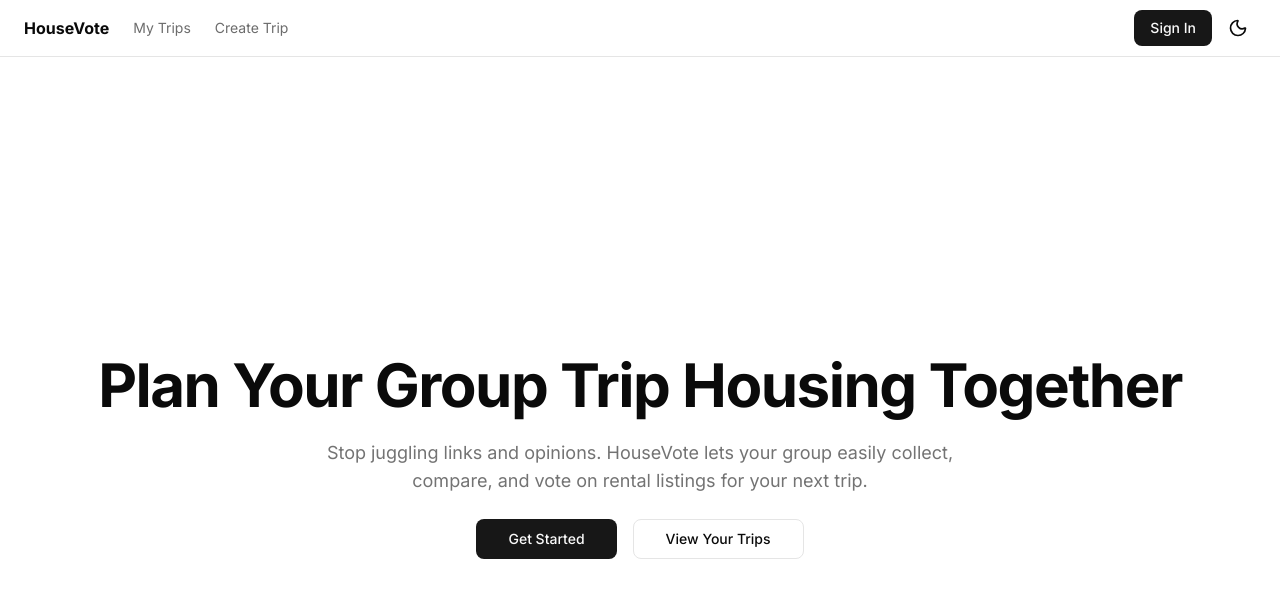
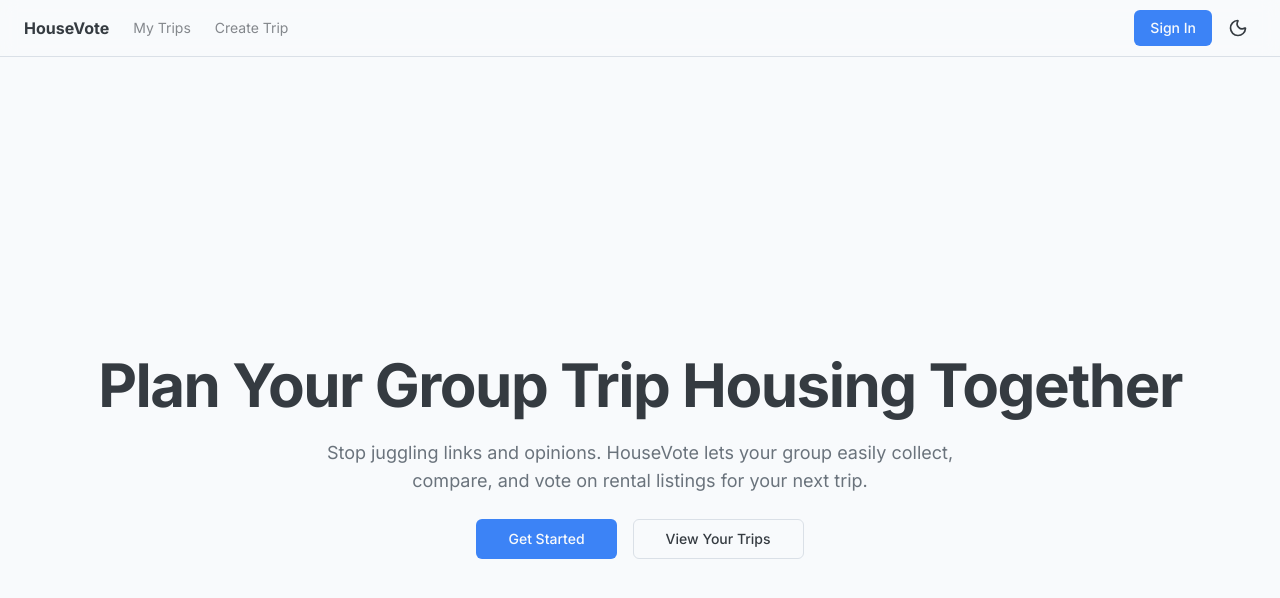
Before and after one commit to dimamarkus/house-vote, a Next.js app: page / in a window 1280 px wide. Shown: the top 598 px of the page. Built offline with nearby package versions, Linux system fonts and the light colour scheme; no server answers.

Commit message:
fix layout

```diff
--- /dev/null
+++ b/src/app/(auth)/layout.tsx
@@ -0,0 +1,11 @@
+export default function AuthLayout({
+  children,
+}: {
+  children: React.ReactNode;
+}) {
+  return (
+    <div className="container flex min-h-[calc(100vh-3.5rem)] min-h-[calc(100dvh-3.5rem)] items-center justify-center py-12">
+      {children}
+    </div>
+  );
+}
--- a/src/app/globals.css
+++ b/src/app/globals.css
@@ -1,83 +1,130 @@
 @import "tailwindcss";
 
 :root {
-  --background: oklch(1 0 0);
-  --foreground: oklch(0.145 0 0);
-  --card: oklch(1 0 0);
-  --card-foreground: oklch(0.145 0 0);
-  --popover: oklch(1 0 0);
-  --popover-foreground: oklch(0.145 0 0);
-  --primary: oklch(0.205 0 0);
-  --primary-foreground: oklch(0.985 0 0);
-  --secondary: oklch(0.97 0 0);
-  --secondary-foreground: oklch(0.205 0 0);
-  --muted: oklch(0.97 0 0);
-  --muted-foreground: oklch(0.556 0 0);
-  --accent: oklch(0.97 0 0);
-  --accent-foreground: oklch(0.205 0 0);
-  --destructive: oklch(0.577 0.245 27.325);
-  --destructive-foreground: oklch(0.985 0 0);
-  --border: oklch(0.922 0 0);
-  --input: oklch(0.922 0 0);
-  --ring: oklch(0.708 0 0);
-  --radius: 0.625rem;
+  --background: 210 40% 98%;
+  --foreground: 210 10% 23%;
+  --muted: 210 30% 94%;
+  --muted-foreground: 210 8% 45%;
+  --popover: 0 0% 100%;
+  --popover-foreground: 210 10% 23%;
+  --card: 0 0% 100%;
+  --card-foreground: 210 10% 23%;
+  --border: 210 20% 88%;
+  --input: 210 20% 91%;
+  --primary: 217 91% 60%;
+  --primary-foreground: 210 40% 98%;
+  --secondary: 210 25% 94%;
+  --secondary-foreground: 210 10% 40%;
+  --accent: 210 30% 90%;
+  --accent-foreground: 217 91% 60%;
+  --destructive: 0 84% 60%;
+  --destructive-foreground: 0 0% 98%;
+  --warning: 38 92% 50%;
+  --warning-foreground: 38 80% 15%;
+  --success: 142 71% 45%;
+  --success-foreground: 142 80% 98%;
+  --info: 270 85% 60%;
+  --info-foreground: 270 85% 98%;
+  --neutral: 210 15% 30%;
+  --neutral-foreground: 210 20% 98%;
+  --ring: 217 91% 70%;
+  --radius: 0.5rem;
 }
 
 .dark {
-  --background: oklch(0.145 0 0);
-  --foreground: oklch(0.985 0 0);
-  --card: oklch(0.205 0 0);
-  --card-foreground: oklch(0.985 0 0);
-  --popover: oklch(0.205 0 0);
-  --popover-foreground: oklch(0.985 0 0);
-  --primary: oklch(0.922 0 0);
-  --primary-foreground: oklch(0.205 0 0);
-  --secondary: oklch(0.269 0 0);
-  --secondary-foreground: oklch(0.985 0 0);
-  --muted: oklch(0.269 0 0);
-  --muted-foreground: oklch(0.708 0 0);
-  --accent: oklch(0.269 0 0);
-  --accent-foreground: oklch(0.985 0 0);
-  --destructive: oklch(0.704 0.191 22.216);
-  --destructive-foreground: oklch(0.985 0 0);
-  --border: oklch(1 0 0 / 10%);
-  --input: oklch(1 0 0 / 15%);
-  --ring: oklch(0.556 0 0);
+  --background: 222 47% 11%;
+  --foreground: 210 40% 98%;
+  --muted: 217 33% 17%;
+  --muted-foreground: 215 20% 65%;
+  --popover: 222 47% 11%;
+  --popover-foreground: 210 40% 98%;
+  --card: 222 47% 13%;
+  --card-foreground: 210 40% 98%;
+  --border: 217 33% 22%;
+  --input: 217 33% 25%;
+  --primary: 217 91% 65%;
+  --primary-foreground: 222 47% 15%;
+  --secondary: 217 33% 19%;
+  --secondary-foreground: 210 40% 94%;
+  --accent: 217 33% 22%;
+  --accent-foreground: 210 40% 98%;
+  --destructive: 0 63% 55%;
+  --destructive-foreground: 0 0% 98%;
+  --warning: 38 92% 55%;
+  --warning-foreground: 38 80% 15%;
+  --success: 142 61% 50%;
+  --success-foreground: 142 80% 10%;
+  --info: 270 85% 65%;
+  --info-foreground: 270 85% 98%;
+  --neutral: 210 20% 35%;
+  --neutral-foreground: 210 30% 98%;
+  --ring: 217 91% 70%;
 }
 
 @theme inline {
   --font-sans: var(--font-geist-sans);
   --font-mono: var(--font-geist-mono);
-  --color-background: var(--background);
-  --color-foreground: var(--foreground);
-  --color-card: var(--card);
-  --color-card-foreground: var(--card-foreground);
-  --color-popover: var(--popover);
-  --color-popover-foreground: var(--popover-foreground);
-  --color-primary: var(--primary);
-  --color-primary-foreground: var(--primary-foreground);
-  --color-secondary: var(--secondary);
-  --color-secondary-foreground: var(--secondary-foreground);
-  --color-muted: var(--muted);
-  --color-muted-foreground: var(--muted-foreground);
-  --color-accent: var(--accent);
-  --color-accent-foreground: var(--accent-foreground);
-  --color-destructive: var(--destructive);
-  --color-destructive-foreground: var(--destructive-foreground);
-  --color-border: var(--border);
-  --color-input: var(--input);
-  --color-ring: var(--ring);
+  --color-background: hsl(var(--background));
+  --color-foreground: hsl(var(--foreground));
+  --color-card: hsl(var(--card));
+  --color-card-foreground: hsl(var(--card-foreground));
+  --color-popover: hsl(var(--popover));
+  --color-popover-foreground: hsl(var(--popover-foreground));
+  --color-primary: hsl(var(--primary));
+  --color-primary-foreground: hsl(var(--primary-foreground));
+  --color-secondary: hsl(var(--secondary));
+  --color-secondary-foreground: hsl(var(--secondary-foreground));
+  --color-muted: hsl(var(--muted));
+  --color-muted-foreground: hsl(var(--muted-foreground));
+  --color-accent: hsl(var(--accent));
+  --color-accent-foreground: hsl(var(--accent-foreground));
+  --color-destructive: hsl(var(--destructive));
+  --color-destructive-foreground: hsl(var(--destructive-foreground));
+  --color-warning: hsl(var(--warning));
+  --color-warning-foreground: hsl(var(--warning-foreground));
+  --color-success: hsl(var(--success));
+  --color-success-foreground: hsl(var(--success-foreground));
+  --color-info: hsl(var(--info));
+  --color-info-foreground: hsl(var(--info-foreground));
+  --color-neutral: hsl(var(--neutral));
+  --color-neutral-foreground: hsl(var(--neutral-foreground));
+  --color-border: hsl(var(--border));
+  --color-input: hsl(var(--input));
+  --color-ring: hsl(var(--ring));
   --radius-sm: calc(var(--radius) - 4px);
   --radius-md: calc(var(--radius) - 2px);
   --radius-lg: var(--radius);
   --radius-xl: calc(var(--radius) + 4px);
 }
 
+@utility container {
+  margin-inline: auto;
+  padding-inline: 2rem;
+
+  @media (width >= --theme(--breakpoint-sm)) {
+    max-width: none;
+  }
+
+  @media (width >= 1400px) {
+    max-width: 1400px;
+  }
+}
+
+@utility min-h-screen {
+  min-height: 100vh;
+  min-height: 100dvh;
+}
+
+@utility h-screen {
+  height: 100vh;
+  height: 100dvh;
+}
+
 * {
-  border-color: var(--border);
+  border-color: hsl(var(--border));
 }
 
 body {
-  background: var(--background);
-  color: var(--foreground);
+  background: hsl(var(--background));
+  color: hsl(var(--foreground));
 }
```
